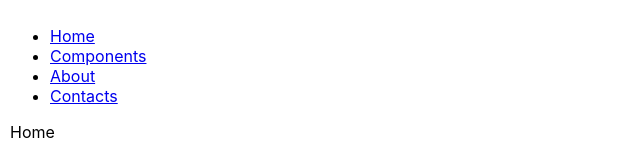
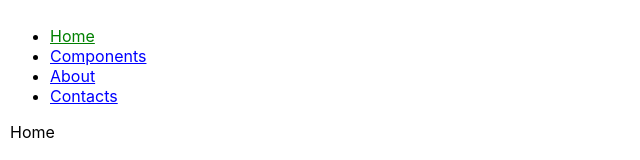
Before and after one commit to Tarold/html-intro, a React (Create React App) app: page / in a window 1280 px wide. Shown: the top 160 px of the page, without its empty margins (0-640 px from the left). Built offline with nearby package versions, Linux system fonts and the light colour scheme.

Commit message:
Added NavLink Ex

```diff
--- a/src/App.js
+++ b/src/App.js
@@ -4,11 +4,22 @@ import StopWatch from './components/StopWatch/index';
 import {
   BrowserRouter as Router,
   Link,
+  NavLink,
   Route,
   Switch,
   useHistory,
   useRouteMatch,
 } from 'react-router-dom';
+
+// 1 Link змінює location
+// 2 BrowserRouter підписано на зміни location
+// 3 BrowserRouter в Routes шукає Route з path, як у location (тобто як у обраного Link) і
+// 4 виводить компонент із пропа children або component
+
+// Аналогічно можна обчислючати класи для активного пункту
+const defineNavLinkStyle = (isActive) => ({
+  color: isActive ? 'green' : 'blue',
+});
 
 function App() {
   return (
@@ -16,16 +27,24 @@ function App() {
       <nav>
         <ul>
           <li>
-            <Link to="/">Home</Link>
+            <NavLink exact to="/" style={defineNavLinkStyle}>
+              Home
+            </NavLink>
           </li>
           <li>
-            <Link to="/components">Components</Link>
+            <NavLink to="/components" style={defineNavLinkStyle}>
+              Components
+            </NavLink>
           </li>
           <li>
-            <Link to="/about">About</Link>
+            <NavLink to="/about" style={defineNavLinkStyle}>
+              About
+            </NavLink>
           </li>
           <li>
-            <Link to="/contacts">Contacts</Link>
+            <NavLink to="/contacts" style={defineNavLinkStyle}>
+              Contacts
+            </NavLink>
           </li>
         </ul>
       </nav>
```
